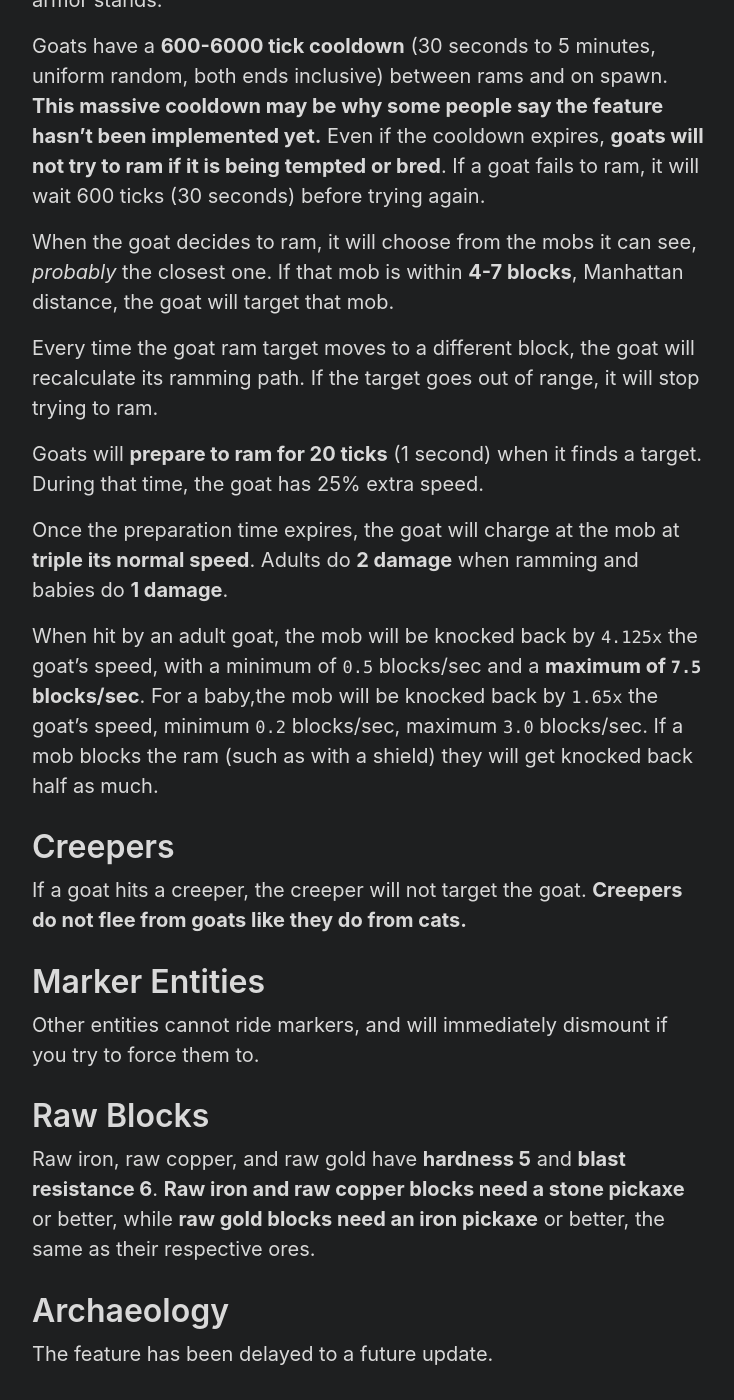
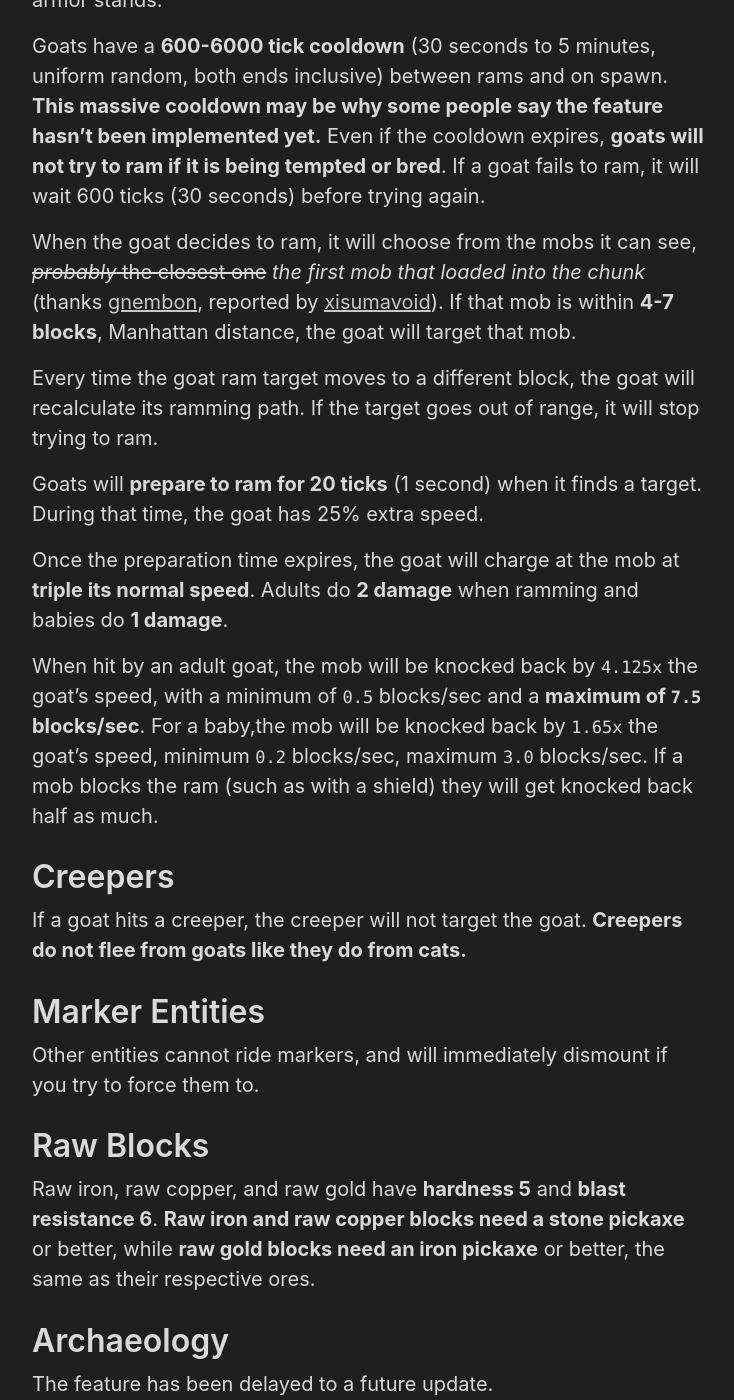
Before and after one commit to Tisawesomeness/tisawesomeness.github.io, a Jekyll site: the page built from snapshots/_posts/2021-04-14-21w15a.md, in a window 1280 px wide and 1400 px high, scrolled down 425 px. Shown: the whole window, without its empty margins (272-1006 px from the left). Built offline with Jekyll 4.4.1, drawn with Linux system fonts in a browser that asks for light colours; some of the changed text lies outside the part shown.

Commit message:
Add goat ramming findings from gnembon

```diff
--- a/snapshots/_posts/2021-04-14-21w15a.md
+++ b/snapshots/_posts/2021-04-14-21w15a.md
@@ -12,7 +12,7 @@ Goats will ram any [mob](https://minecraft.fandom.com/wiki/Mob) (except other go
 
 Goats have a **600-6000 tick cooldown** (30 seconds to 5 minutes, uniform random, both ends inclusive) between rams and on spawn. **This massive cooldown may be why some people say the feature hasn't been implemented yet.** Even if the cooldown expires, **goats will not try to ram if it is being tempted or bred**. If a goat fails to ram, it will wait 600 ticks (30 seconds) before trying again.
 
-When the goat decides to ram, it will choose from the mobs it can see, *probably* the closest one. If that mob is within **4-7 blocks**, Manhattan distance, the goat will target that mob.
+When the goat decides to ram, it will choose from the mobs it can see, ~~*probably* the closest one~~ *the first mob that loaded into the chunk* (thanks [gnembon](https://www.youtube.com/channel/UCRtyLX-ej-H1PSiaw8g9aIA), reported by [xisumavoid](https://youtu.be/ML5gSIjE1YU?t=642)). If that mob is within **4-7 blocks**, Manhattan distance, the goat will target that mob.
 
 Every time the goat ram target moves to a different block, the goat will recalculate its ramming path. If the target goes out of range, it will stop trying to ram.
 
@@ -37,3 +37,9 @@ Raw iron, raw copper, and raw gold have **hardness 5** and **blast resistance 6*
 # Archaeology
 
 The feature has been delayed to a future update.
+
+# Edits
+
+## May 28 2021
+
+- Corrected goats ramming "probably the closest" mob thanks to new information from gnembon
```
